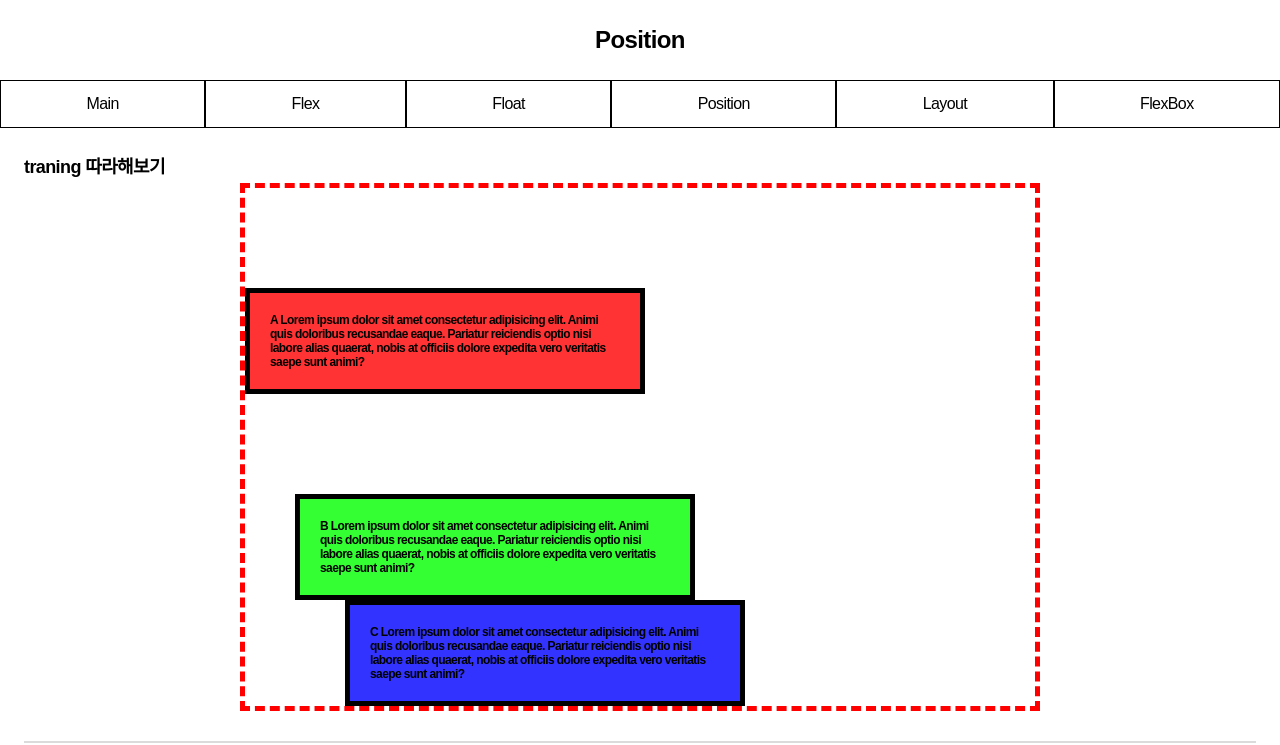
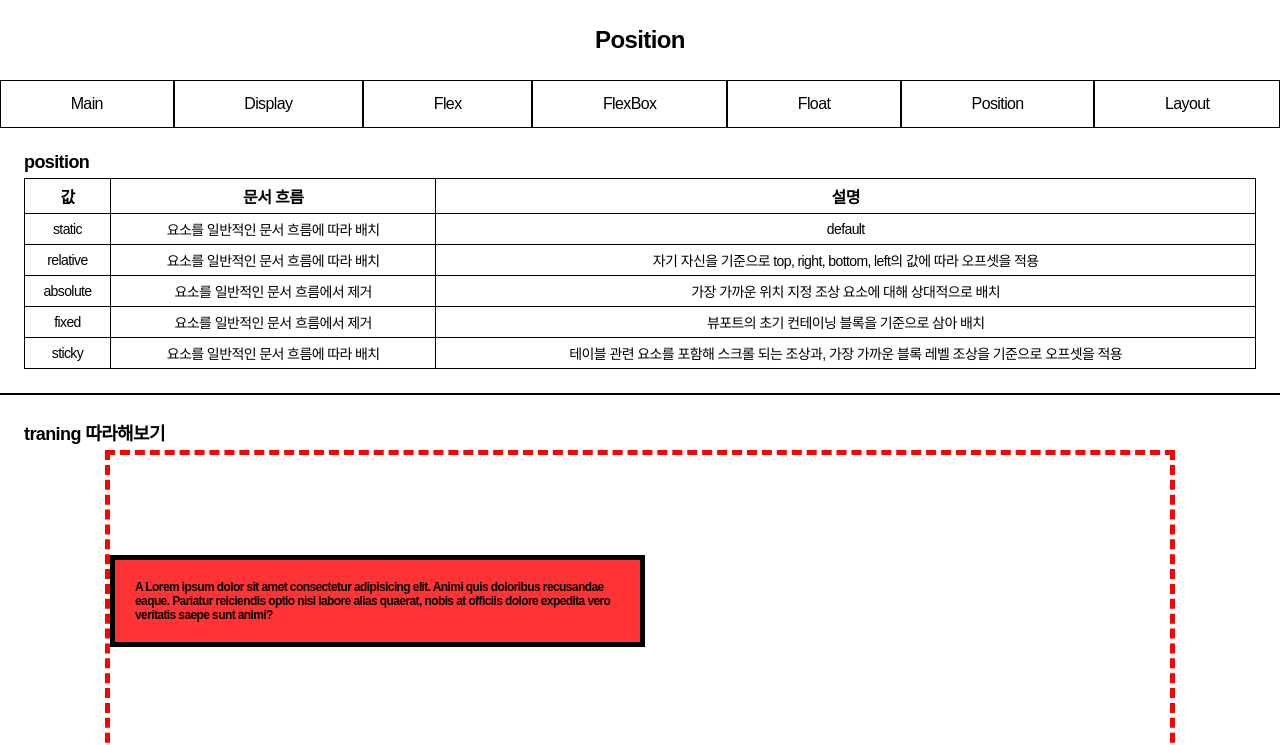
Before and after one commit to dkdlel/CSS_Training, a React (Create React App) app in the folder react-css/: page /position in a window 1280 px wide. Shown: the top 745 px of the page. Built offline with nearby package versions, Linux system fonts and the light colour scheme.

Commit message:
#Flex -ing

```diff
--- a/react-css/src/App.js
+++ b/react-css/src/App.js
@@ -7,6 +7,7 @@ import Main from './components/Main/Main';
 import Layout from './components/Layout/Layout';
 import Position from './components/Position/Position';
 import FlexBox from './components/FlexBox/FlexBox';
+import Display from './components/Display/Display';
 
 import { Paths } from './paths';
 
@@ -18,10 +19,11 @@ const App = () => {
     <Switch>
       <Route exact path={Paths.index} component={Main} />
       <Route path={Paths.flex} component={Flex} />
+      <Route path={Paths.flexBox} component={FlexBox} />
       <Route path={Paths.float} component={Float} />
       <Route path={Paths.position} component={Position} />
       <Route path={Paths.layout} component={Layout} />
-      <Route path={Paths.flexBox} component={FlexBox} />
+      <Route path={Paths.display} component={Display} />
       <Route render={() => history.push(Paths.index)} />
     </Switch>
   );
--- /dev/null
+++ b/react-css/src/Components/Display/Display.js
@@ -0,0 +1,50 @@
+import React from 'react';
+
+import Header from '../Header/Header';
+
+import styles from './Display.module.scss';
+
+const Display = () => {
+
+    return (
+        <>
+            <Header title={"Display"} />
+            <main className={styles['wrap']}>
+                <section>
+                    <h1 className={styles['title']}>주로 사용하는 4가지</h1>
+                    <table className={styles['table']}>
+                        <tbody>
+                            <tr style={{ fontSize: "1.333rem" }}>
+                                <th style={{ width: "75px" }}>key</th>
+                                <th colSpan="3">설 명</th>
+                            </tr>
+                            <tr>
+                                <td>none</td>
+                                <td>요소를 렌더링하지 않도록 설정</td>
+                                <td colSpan="2">visibility 속성을 hidden으로 설정한 것과 달리 영역을 차지하지 않음</td>
+                            </tr>
+                            <tr>
+                                <td>block</td>
+                                <td>가로 영역을 모두 채움(항상 다음줄에 렌더링)</td>
+                                <td colSpan="2">width, height 속성을 지정 할 수 있음</td>
+                            </tr>
+                            <tr>
+                                <td>inline</td>
+                                <td>줄 바꿈이 되지 않음</td>
+                                <td>width와 height를 지정 할 수 없음</td>
+                                <td>글자나 문장에 효과를 주기 위해 존재하는 단위</td>
+                            </tr>
+                            <tr>
+                                <td>inline-block</td>
+                                <td>줄 바꿈이 되지 않지만 크기를 지정 할 수 있음(block과 inline의 중간 형태)</td>
+                                <td colSpan="2">Internet Explorer 7 이하에서는 사용할 수 없음</td>
+                            </tr>
+                        </tbody>
+                    </table>
+                </section>
+            </main>
+        </>
+    );
+};
+
+export default Display;
--- /dev/null
+++ b/react-css/src/Components/Display/Display.module.scss
@@ -0,0 +1,21 @@
+.title{
+    margin-bottom: 5px;
+}
+
+.wrap{
+    padding: 24px;
+
+    .table{
+        width: 100%;
+        border: 1px solid black;
+        border-collapse: collapse;
+        text-align: center;
+        // min-width: 910px;
+        font-size: 1.167rem; // 14px
+        white-space: break-spaces;
+        th, tr, td{
+            padding: 5px;
+            border: 1px solid black;
+        }
+    }
+}
--- a/react-css/src/Components/Flex/Flex.js
+++ b/react-css/src/Components/Flex/Flex.js
@@ -1,14 +1,55 @@
-import React from 'react';
+import React, { useCallback, useState } from 'react';
+import classnames from 'classnames/bind';
 import Header from '../Header/Header';
 
 import styles from './Flex.module.scss';
+import { FormControlLabel, Radio, RadioGroup } from '@material-ui/core';
+
+const cn = classnames.bind(styles);
 
 const Flex = () => {
+
+    const [typeValue, setTypeValue] = useState();
+
+    const onChangeType = useCallback((e) => {
+        setTypeValue(e.target.value);
+    }, []);
 
     return (
         <>
             <Header title={"Flex"} />
             <main>
+                <article>
+                    <a
+                        href="https://studiomeal.com/archives/197"
+                        target="_blank"
+                        rel="noreferrer"
+                    >
+                        <h1 className={styles['title']}>참고사이트(click)</h1>
+                    </a>
+                </article>
+                <hr />
+                <article>
+                    <section className={styles['flex-container']}>
+                        <h1>* 컨테이너에 적용하는 속성</h1>
+                        <div className={styles['flex-area']}>
+                            - display : flex
+                            <div className={cn('container1')}>
+                                <div className={styles['item']}>AAA</div>
+                                <div className={styles['item']}>BBBBBBBBBB</div>
+                                <div className={styles['item']}>CCCCC</div>
+                            </div>
+                            <RadioGroup name="display-type" value={typeValue} onChange={onChangeType}>
+                                <FormControlLabel value="female" control={<Radio />} label="block" />
+                                <FormControlLabel value="male" control={<Radio />} label="flex" />
+                            </RadioGroup>
+                        </div>
+                    </section>
+                    <section className={styles['flex-items']}>
+                        <h1>* 아이템에 적용하는 속성</h1>
+                    </section>
+                </article>
+                <hr />
                 <article>
                     <h1 className={styles['title']}>traning 따라해보기</h1>
                     <div className={styles['wrap']}>
@@ -19,7 +60,6 @@ const Flex = () => {
                         <div className={styles['thumb']}><img src="http://placehold.it/100x120?text=5" alt="" /></div>
                     </div>
                 </article>
-                <hr />
             </main>
         </>
     );
--- a/react-css/src/Components/Flex/Flex.module.scss
+++ b/react-css/src/Components/Flex/Flex.module.scss
@@ -4,6 +4,24 @@ article{padding: 24px;}
     margin-bottom: 5px;
 }
 
+.flex-container{
+    .flex-area{
+        padding: 10px;
+        .container1{
+            display: block;
+            background-color: #ffe300;
+            border: 1px solid black;
+            border-radius: 5px;
+            .item{
+                margin: 3px;
+                padding: 2px;
+                background-color: #26ab1c;
+                border: 1px solid black;
+                border-radius: 3px;
+            }
+        }
+    }
+}
 .wrap{
     width: 400px;
 	border: 3px red dashed;
--- a/react-css/src/Components/Header/Header.js
+++ b/react-css/src/Components/Header/Header.js
@@ -12,28 +12,33 @@ const navTitles = [
     },
     {
         index: 1,
+        path: '/display',
+        title: 'Display',
+    },
+    {
+        index: 2,
         path: '/flex',
         title: 'Flex',
     },
     {
-        index: 2,
+        index: 3,
+        path: '/flexBox',
+        title: 'FlexBox',
+    },
+    {
+        index: 4,
         path: '/float',
         title: 'Float',
     },
     {
-        index: 3,
+        index: 5,
         path: '/position',
         title: 'Position',
     },
     {
-        index: 4,
+        index: 6,
         path: '/layout',
         title: 'Layout',
-    },
-    {
-        index: 5,
-        path: '/flexBox',
-        title: 'FlexBox',
     },
 ]
 const Header = ({ title }) => {
--- a/react-css/src/Components/Main/Main.js
+++ b/react-css/src/Components/Main/Main.js
@@ -14,7 +14,7 @@ const Main = () => {
                 <section className={styles['training']}>
                     <ul className={styles['text']}>
                         <li>1. 리액트 라우팅 재정리</li>
-                        <li>2. html로 css 연습</li>
+                        <li>2. 인프런 자료를 통한 css 연습</li>
                         <li>3. React SCSS 연습</li>
                         <li>4. Doit! 반응형 웹 만들기</li>
                         <li>5. 마크다운(Markdown)</li>
--- a/react-css/src/Components/Position/Position.js
+++ b/react-css/src/Components/Position/Position.js
@@ -6,12 +6,65 @@ import styles from './Position.module.scss';
 
 const cn = classnames.bind(styles);
 
+const contents = [
+    {
+        index: 1,
+        title: "static",
+        flow: "요소를 일반적인 문서 흐름에 따라 배치",
+        comment: "default",
+    },
+    {
+        index: 2,
+        title: "relative",
+        flow: "요소를 일반적인 문서 흐름에 따라 배치",
+        comment: "자기 자신을 기준으로 top, right, bottom, left의 값에 따라 오프셋을 적용",
+    },
+    {
+        index: 3,
+        title: "absolute",
+        flow: "요소를 일반적인 문서 흐름에서 제거",
+        comment: "가장 가까운 위치 지정 조상 요소에 대해 상대적으로 배치",
+    },
+    {
+        index: 4,
+        title: "fixed",
+        flow: "요소를 일반적인 문서 흐름에서 제거",
+        comment: " 뷰포트의 초기 컨테이닝 블록을 기준으로 삼아 배치",
+    },
+    {
+        index: 5,
+        title: "sticky",
+        flow: "요소를 일반적인 문서 흐름에 따라 배치",
+        comment: "테이블 관련 요소를 포함해 스크롤 되는 조상과, 가장 가까운 블록 레벨 조상을 기준으로 오프셋을 적용",
+    },
+]
+
 const Position = () => {
 
     return (
         <>
             <Header title={"Position"} />
             <main>
+                <article>
+                    <h1 className={styles['title']}>position</h1>
+                    <table className={styles['table']}>
+                        <tbody>
+                            <tr className={styles['table-head']}>
+                                <td>값</td>
+                                <td>문서 흐름</td>
+                                <td>설명</td>
+                            </tr>
+                            {contents.map(({ index, title, flow, comment }) =>
+                                <tr key={index}>
+                                    <td>{title}</td>
+                                    <td>{flow}</td>
+                                    <td>{comment}</td>
+                                </tr>
+                            )}
+                        </tbody>
+                    </table>
+                </article>
+                <hr />
                 <article>
                     <h1 className={styles['title']}>traning 따라해보기</h1>
                     <div className={styles["area"]}>
@@ -32,7 +85,7 @@ const Position = () => {
                         </div>
                     </div>
                     <div className={styles['border']} />
-                    <p style={{ width: "800px", margin: "0 auto", }}>
+                    <p style={{ width: "73.145245559vw", margin: "0 auto", }}>
                         Lorem ipsum dolor sit amet, consectetur adipisicing elit. Quo tenetur vel iure assumenda earum? Vitae,
                         aspernatur? Reprehenderit, saepe earum dolorum sint facilis aut perspiciatis repellendus! Totam commodi sequi
                         earum atque velit quae nemo iste, necessitatibus, ex illum, adipisci voluptates! Doloremque ullam facere natus
@@ -102,7 +155,6 @@ const Position = () => {
                         numquam laudantium. Temporibus, vel, aperiam et molestiae illum nisi enim quia maiores modi dicta autem quaerat.
                     </p>
                 </article>
-                <hr />
             </main>
         </>
     );
--- a/react-css/src/Components/Position/Position.module.scss
+++ b/react-css/src/Components/Position/Position.module.scss
@@ -1,15 +1,34 @@
+@import '../../static/stylesheets/mixin';
+
 article{padding: 24px;}
 
 .title{
     margin-bottom: 5px;
 }
 
+.table{
+    border: 1px solid black;
+    border-collapse: collapse;
+    width: 100%;
+    // min-width: 800px;
+    font-size: 1.167rem; // 14px
+    text-align: center;
+    .table-head{
+        font-size: 1.333rem; // 16px;
+        font-weight: bold;
+    }
+    tr, td{
+        padding: 5px;
+        border: 1px solid black;
+    }
+}
+
 .area{
-    width: 800px;
+    width: 83.5945663532vw;
     margin: 0 auto;
     border: 5px dashed red;
     .box{
-        width: 400px;
+        width: 41.7972831766vw;
         padding: 20px;
         border: 5px solid black;
         font-weight: bold;
--- a/react-css/src/Paths/index.js
+++ b/react-css/src/Paths/index.js
@@ -5,4 +5,5 @@ export const Paths = {
     position: '/position',
     layout: '/layout',
     flexBox: '/flexBox',
+    display: '/display',
 };
```
